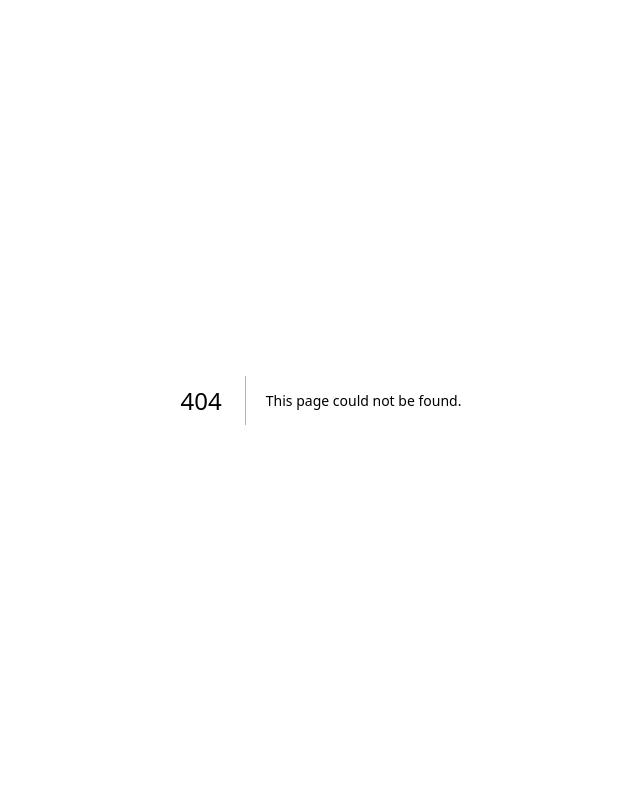
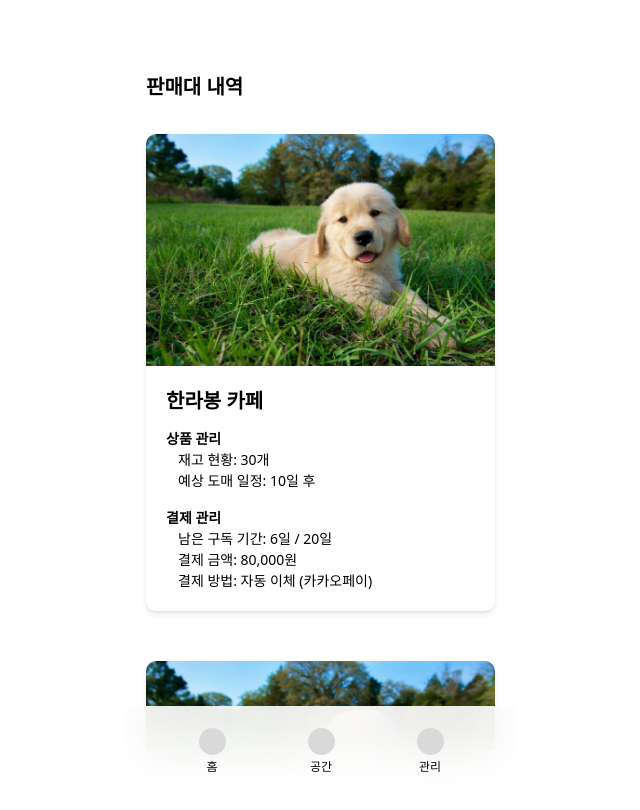
Before and after one commit to Modadeung/frontend, a Next.js app: page /administration in a window 1280 px wide. Before the commit this address had no page. Shown: the top 810 px of the page, without its empty margins (319-959 px from the left). Built offline with nearby package versions, Linux system fonts and the light colour scheme; a web font is replaced by a local one.

Commit message:
feat: 관리 페이지 개발 && refactor: navbar 스타일 수정 및 적용

```diff
--- /dev/null
+++ b/src/app/(pages)/administration/page.tsx
@@ -0,0 +1,24 @@
+import AdministrationCard from "@/components/administration/AdministrationCard";
+import Navbar from "@/components/navbar";
+
+export default function AdministrationPage(): JSX.Element {
+  return (
+    <>
+      <div className="pt-77 px-20 h-750 overflow-y-scroll scrollbar-hide">
+        <div className="pb-33">
+          <span className="text-[20px] font-bold align-top leading-[100%]">
+            판매대 내역
+          </span>
+        </div>
+        <div className="flex flex-col gap-y-50">
+          <AdministrationCard />
+          <AdministrationCard />
+          <AdministrationCard />
+          <AdministrationCard />
+          <AdministrationCard />
+        </div>
+      </div>
+      <Navbar />
+    </>
+  );
+}
--- a/src/app/(pages)/space/page.tsx
+++ b/src/app/(pages)/space/page.tsx
@@ -64,9 +64,7 @@ export default function SpacePage() {
 
   const handleSelect = (category: string) => {
     if (selectedCategories.includes(category)) {
-            setSelectedCategories(
-                selectedCategories.filter((c) => c !== category)
-            );
+      setSelectedCategories(selectedCategories.filter((c) => c !== category));
     } else {
       setSelectedCategories([...selectedCategories, category]);
     }
@@ -74,7 +72,7 @@ export default function SpacePage() {
 
   return (
     <>
-            <div className="w-full h-full flex flex-col items-center px-[20px]">
+      <div className="w-full h-750 overflow-y-scroll scrollbar-hide flex flex-col items-center px-[20px]">
         <p className="mt-[51px]">AI를 통해 추천된 가게</p>
         <div className="flex flex-wrap gap-[11px] mt-[13px]">
           {selectedCategories &&
@@ -115,10 +113,7 @@ export default function SpacePage() {
 
             <div className="relative flex flex-col w-full h-[444px] bg-white rounded-t-[26px] px-[20px] py-[9px] animate-slide-up">
               <div className="mx-auto">
-                                <Image
-                                    src={modalReactangle}
-                                    alt="modalReactangle"
-                                />
+                <Image src={modalReactangle} alt="modalReactangle" />
               </div>
 
               <p className="font-bold text-[18px] mt-[16px]">
@@ -131,9 +126,7 @@ export default function SpacePage() {
                     key={category}
                     onClick={() => handleSelect(category)}
                     className={`px-[16px] py-[16px] text-[14px] ${
-                                            selectedCategories.includes(
-                                                category
-                                            )
+                      selectedCategories.includes(category)
                         ? "bg-[#FF9D00] text-white"
                         : "bg-[#EFEFF6] text-[#A4A4A4]"
                     }`}
@@ -145,9 +138,8 @@ export default function SpacePage() {
             </div>
           </div>
         )}
-
+      </div>
       <Navbar />
-            </div>
 
       <style jsx>{`
         @keyframes slide-up {
--- a/src/app/layout.tsx
+++ b/src/app/layout.tsx
@@ -15,7 +15,7 @@ export default function RootLayout({
           crossOrigin="anonymous"
         />
       </head>
-      <body className="w-390 h-844 m-auto overflow-y-scroll">{children}</body>
+      <body className="w-390 h-844 m-auto">{children}</body>
     </html>
   );
 }
--- a/src/app/page.tsx
+++ b/src/app/page.tsx
@@ -1,6 +1,7 @@
 import Image from "next/image";
 import top from "@/assets/images/main1.svg";
 import middle from "@/assets/images/main2.svg";
+import Navbar from "@/components/navbar";
 
 const spaceNames = [
   "공간 이름1",
@@ -25,7 +26,8 @@ function SpaceItem({ name }: { name: string }) {
 
 export default function Home() {
   return (
-    <div className="px-20 pt-45 border-1">
+    <>
+      <div className="px-20 pt-45 h-750 overflow-y-scroll scrollbar-hide">
         <span className="text-[18px] font-bold leading-[100%] align-top">
           NAME
         </span>
@@ -47,5 +49,7 @@ export default function Home() {
           ))}
         </div>
       </div>
+      <Navbar />
+    </>
   );
 }
--- /dev/null
+++ b/src/components/administration/AdministrationCard.tsx
@@ -0,0 +1,35 @@
+import Image from "next/image";
+import top from "@/assets/images/cutedog.jpeg";
+
+export default function AdministrationCard(): JSX.Element {
+  return (
+    <div className="w-349 h-477 rounded-10 opacity-100 shadow-md">
+      <Image
+        src={top}
+        alt="서비스 이미지"
+        width={349}
+        height={187}
+        className="rounded-t-10"
+      />
+      <div className="w-full h-291 p-20">
+        <p className="text-[20px] font-bold leading-24 align-top pb-12">
+          한라봉 카페
+        </p>
+        <p className="text-[14px] leading-24 font-bold align-top">상품 관리</p>
+        <p className="text-[14px] font-medium leading-24 pl-12">
+          재고 현황: 30개 <br />
+          예상 도매 일정: 10일 후
+        </p>
+
+        <p className="text-[14px] leading-24 font-bold align-top pt-16">
+          결제 관리
+        </p>
+        <p className="text-[14px] font-medium leading-24 pl-12">
+          남은 구독 기간: 6일 / 20일 <br />
+          결제 금액: 80,000원 <br />
+          결제 방법: 자동 이체 (카카오페이)
+        </p>
+      </div>
+    </div>
+  );
+}
--- a/src/components/navbar/index.tsx
+++ b/src/components/navbar/index.tsx
@@ -19,14 +19,10 @@ function NavItem({ href, label }: { href: string; label: string }) {
 
 export default function Navbar(): JSX.Element {
   return (
-        <div className="w-390 h-94 fixed bottom-0  flex justify-center items-center bg-white bg-opacity-90 backdrop-blur-xl">
+    <div className="w-390 h-94 sticky bottom-0 flex justify-center items-center bg-white bg-opacity-90 backdrop-blur-xl">
       <div className="flex gap-x-82 w-245">
         {navItems.map((item) => (
-                    <NavItem
-                        key={item.href}
-                        href={item.href}
-                        label={item.label}
-                    />
+          <NavItem key={item.href} href={item.href} label={item.label} />
         ))}
       </div>
     </div>
```
Lines whose indentation alone changed are shown as unchanged.
